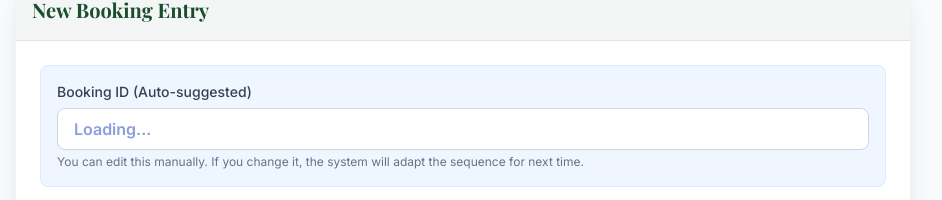
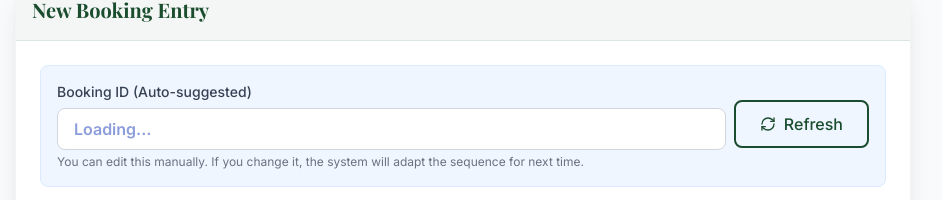
Before and after one commit to bineeshks-binway/resort_booking_confirmation, a Next.js app in the folder client/: page /booking in a window 1280 px wide. Shown: the part 117-317 px from the top of the page, without its empty margins (177-1119 px from the left). Built offline with nearby package versions, Linux system fonts and the light colour scheme; no server answers.

Commit message:
Update BookingForm component

```diff
--- a/client/components/BookingForm.tsx
+++ b/client/components/BookingForm.tsx
@@ -5,7 +5,7 @@ import { Input } from './Input';
 import { Select } from './Select';
 import { Button } from './Button';
 import { Card } from './Card';
-import { ArrowRight, Download, Calculator, History } from 'lucide-react'; // Added History icon
+import { ArrowRight, Download, Calculator, History, RefreshCw } from 'lucide-react'; // Added History icon
 import api from '@/lib/api'; // Import centralized API
 import { useRouter } from 'next/navigation'; // Added useRouter
 
@@ -52,8 +52,7 @@ export const BookingForm = () => {
 
     const [loading, setLoading] = useState(false);
 
-    // ✅ Fetch Next Booking ID on Mount
-    useEffect(() => {
+    // ✅ Fetch Next Booking ID
     const fetchNextId = async () => {
         try {
             const res = await api.get('/api/next-booking-id');
@@ -64,6 +63,9 @@ export const BookingForm = () => {
             console.error("Failed to fetch next booking ID", err);
         }
     };
+
+    // Initial Fetch
+    useEffect(() => {
         fetchNextId();
     }, []);
 
@@ -195,6 +197,8 @@ export const BookingForm = () => {
 
                     {/* Section 0: Booking ID (Editable, Pre-filled) */}
                     <div className="bg-blue-50 p-4 rounded-lg border border-blue-100">
+                        <div className="flex items-end gap-2">
+                            <div className="flex-1">
                                 <Input
                                     label="Booking ID (Auto-suggested)"
                                     name="bookingId"
@@ -203,6 +207,17 @@ export const BookingForm = () => {
                                     placeholder="Loading..."
                                     className="bg-white font-bold text-blue-800"
                                 />
+                            </div>
+                            <Button
+                                type="button"
+                                variant="outline"
+                                onClick={fetchNextId}
+                                title="Refresh Booking ID"
+                                className="mb-[2px] flex items-center gap-2"
+                            >
+                                <RefreshCw className="w-4 h-4" /> Refresh
+                            </Button>
+                        </div>
                         <p className="text-xs text-gray-500 mt-1">
                             You can edit this manually. If you change it, the system will adapt the sequence for next time.
                         </p>
@@ -326,6 +341,7 @@ export const BookingForm = () => {
                                 value={formData.price}
                                 onChange={handleChange}
                             />
+
                             <Input
                                 label="Advance Paid (₹)"
                                 type="number"
```
Lines whose indentation alone changed are shown as unchanged.
